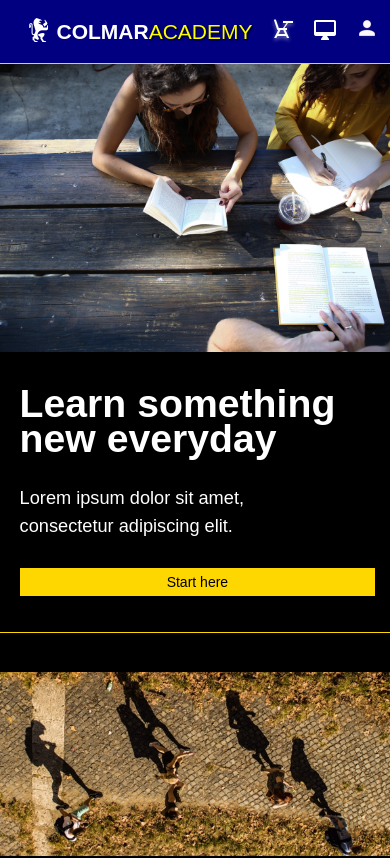
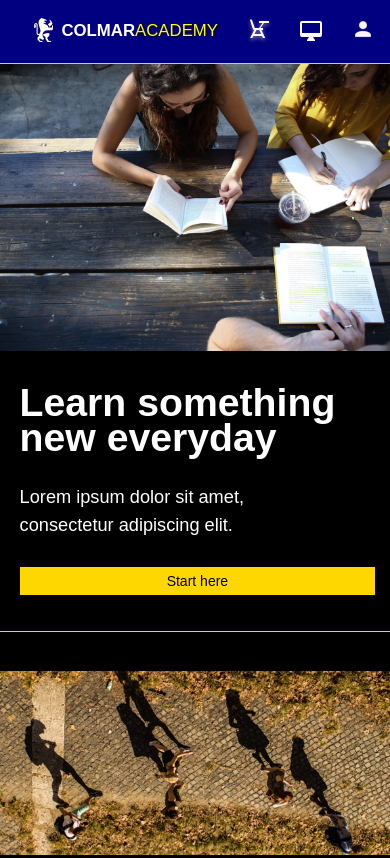
Before and after one commit to DebDebMN/ColmarAcademy, a plain HTML site: page index.html in a window 390 px wide. Shown: the top 858 px of the page. Drawn offline with Linux system fonts and the light colour scheme.

Commit message:
Completed code to fix the top nav bar on both desktop and mobile.

```diff
--- a/resources/css/style.css
+++ b/resources/css/style.css
@@ -1,5 +1,10 @@
 /*  This is the css file for Codecademy's Unit 8 Colmar Academy project
     linked to by index.html.  */
+
+/*  CHANGES MADE TO ORIGINAL SPEC:
+    = Received strong feedback that the mobile site needs to have
+      a name at the top. Added Colmar Academy to the mobile nav bar.
+
 
 /*  DESIGN NOTES:
     = Only a "destop" and a "mobile" size windows were
@@ -69,10 +74,17 @@ h5 {
     NAV
 ************/
 .desktop-nav  {
-  max-width: 100%;
+  width: 100%;
   background-color: rgb(0, 0, 128);
+
+  position: fixed;
+  top: 0px;
+  left: 0px;
+  z-index: 1;
+
   display: flex;
   justify-content: space-between;
+  border-bottom: 0.3rem solid gold;
 }
 
 .logo {
@@ -117,6 +129,7 @@ h5 {
 @media only screen and (min-width: 751px) {
  .mobile-nav {
    display: none;
+
  }
 }
 
@@ -128,32 +141,45 @@ h5 {
     font-size: 14px;
   }
   .mobile-nav {
-    max-width: 100vw;
+    width: 100%;
     height: 4.5rem;
+    background-color: rgb(0, 0, 128);
+    border-bottom: thin solid gold;
+
     display: flex;
     justify-content: space-around;
-    background-color: rgb(0, 0, 128);
-    font-size: 18px;
     align-items: center;
+
+    position: fixed;
+    top: 0px;
+    left: 0px;
+    z-index: 1;
   }
 
+ .logo {
+   font-size: 1.2rem;
+ }
 }
 
 /******************
      JUMBOTRON
 *******************/
 .jumbotron {
+  position: relative;
+  top: 4rem;
   max-width: 100%;
-  border: 0.3rem solid gold;
+
+  border-left: 0.3rem solid gold;
+  border-right: 0.3rem solid gold;
+  border-left: 0.3rem solid gold;
+
   display: flex;
   flex-direction: column;
-
 }
 
 /****************************************************
    Parts used by all sections within JUMBOTRON
 *****************************************************/
-
 
 .major-section-container-flex {
   display: flex;
@@ -222,16 +248,15 @@ h5 {
 }
 
 @media only screen and (max-width: 750px) {
-  html {
-    font-size: 14px;
-  }
+
   .jumbotron {
     border: none;
+    top: 4.5rem;
   }
 
   .banner {
     flex-direction: column;
-    border-top: thin solid gold;
+    /* border-top: thin solid gold;  */
   }
 
   .banner-text-container {
@@ -351,6 +376,7 @@ h5 {
 .big-block-text{
   width: 90%;
 }
+
 .big-block-text h1 {
   margin: 2rem 0 2rem 0;
 }
@@ -418,9 +444,6 @@ h5 {
     display: none;
   }
 
-  html {
-    font-size: 14px;
-  }
 /* Enable column for smaller infromation boxes. */
   .major-section-container-flex {
     flex-direction: column;
@@ -486,9 +509,11 @@ h5 {
 .class-text h4 {
   margin: 0 0 1rem 0;
 }
+
 .class-text p{
   margin: 0.5rem 0 0.5rem 0;
 }
+
 @media only screen and (min-width: 751px) {
 
   /* Turn off all mobile images while in desktop mode. */
@@ -496,6 +521,7 @@ h5 {
     display: none;
   }
 }
+
 @media only screen and (max-width: 750px) {
 
 /* Turn off all desktop images while in mobile mode. */
@@ -503,9 +529,6 @@ h5 {
     display: none;
   }
 
-  html {
-    font-size: 14px;
-  }
   .catalog-mobile {
     list-style: none;
     background-color: black;
@@ -585,6 +608,9 @@ h5 {
    FOOTER
 ************/
 .footer  {
+  position: relative;
+  top: 4rem;
+  border-top: 0.3rem solid gold;
   max-width: 100%;
   background-color: rgb(0, 0, 128);
   display: flex;
@@ -610,6 +636,9 @@ h5 {
 
 @media only screen and (max-width: 750px) {
 
+  .footer {
+    border-top: thin solid gold;
+  }
   .terms-privacy {
     display: none;
   }
```
Also changed, not shown: ic-login-white.svg (deleted).
